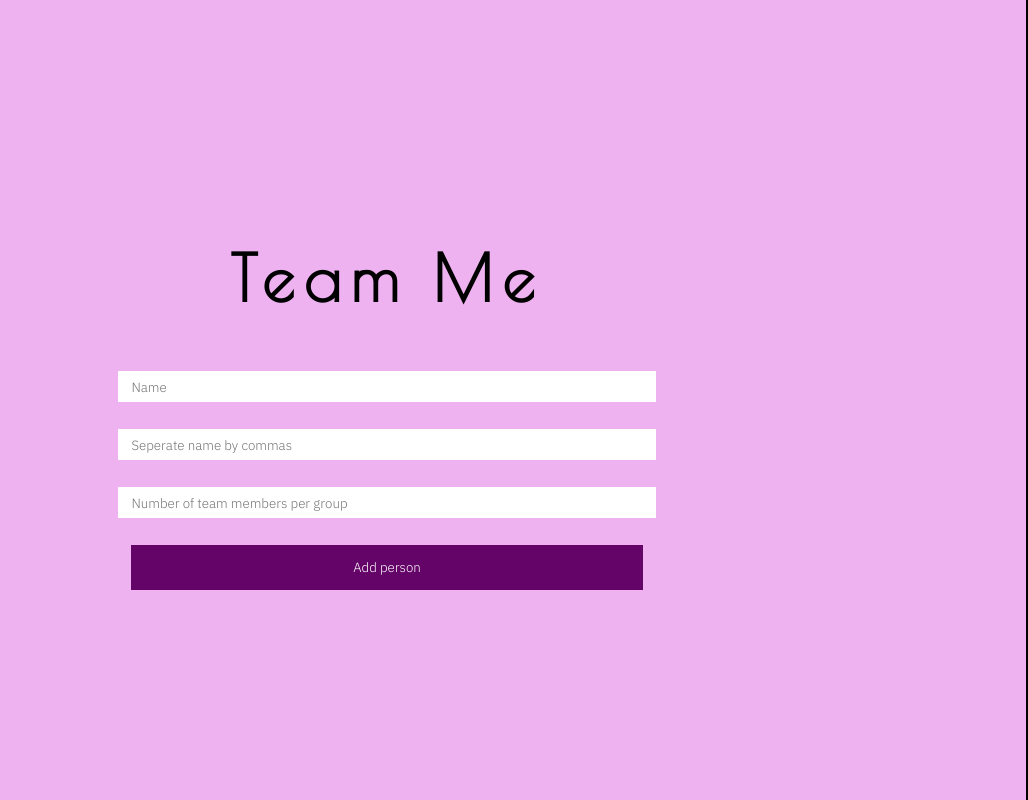
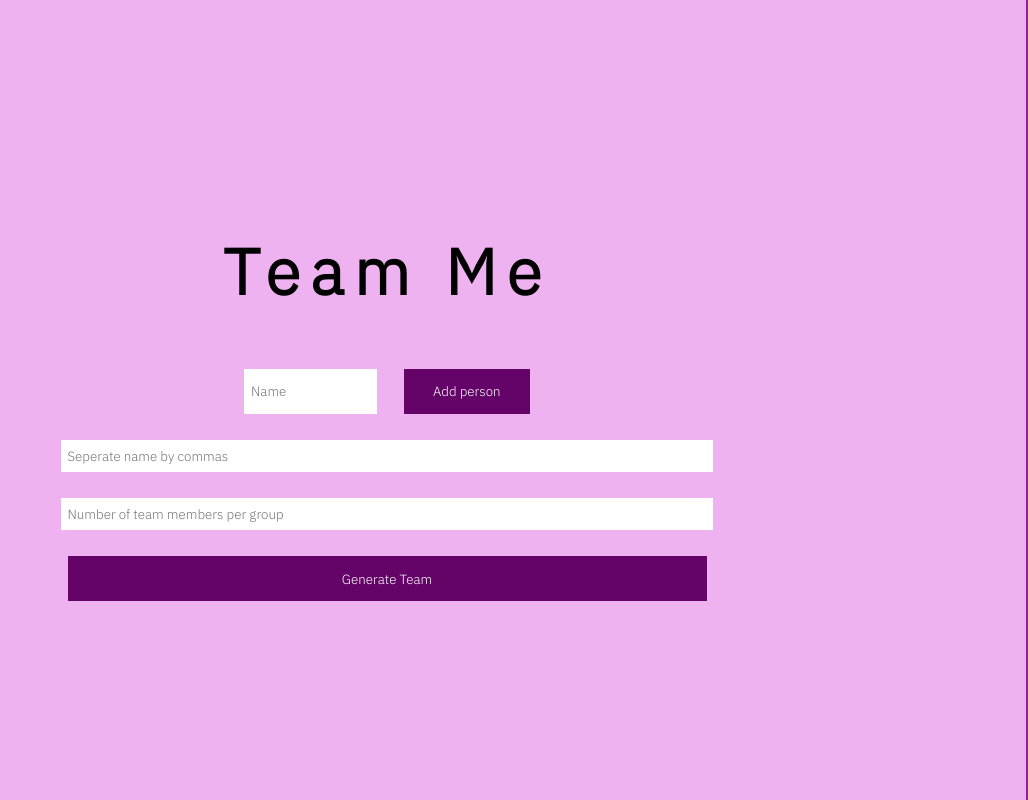
Before and after one commit to HaxagonusD/partner-chooser, a React (Create React App) app: page / in a window 1280 px wide. Shown: the top 800 px of the page, without its empty margins (252-1280 px from the left). Built offline with nearby package versions, Linux system fonts and the light colour scheme.

Commit message:
borders added

```diff
--- a/src/App.css
+++ b/src/App.css
@@ -4,3 +4,8 @@
 	display: flex;
 	flex-wrap: wrap;
 }
+
+.add-person {
+	display: flex;
+	margin: 0 1em;
+}
--- a/src/App.js
+++ b/src/App.js
@@ -24,10 +24,13 @@ function App() {
 		<div className="App">
 			<div className="input-panel">
 				<Header name={"Team Me"} />
-				<input placeholder="Name" />
+				<div className="add-person">
+					<input placeholder="Name" />
+					<button onClick={addPerson}>Add person</button>
+				</div>
 				<input type="textarea" placeholder="Seperate name by commas" onChange={(event) => setCurrentName(event.target.value)} />
 				<input type="number" placeholder="Number of team members per group" onChange={(event) => setCurrentEnemies(event.target.value)} />
-				<button onClick={addPerson}>Add person</button>
+				<button>Generate Team</button>
 			</div>
 			<div className="display-panel">
 				<Header name={"Your generated team:"} />
--- a/src/css/DisplayPanel.css
+++ b/src/css/DisplayPanel.css
@@ -3,7 +3,7 @@
 	display: flex;
 	flex-direction: column;
 	text-align: left;
-	border-left: 2px solid black;
+	border-left: 2px solid rgb(144, 33, 148);
 	height: 100vh;
 	align-items: center;
 	justify-content: center;
--- a/src/css/Header.css
+++ b/src/css/Header.css
@@ -1,6 +1,6 @@
-@import url("https://fonts.googleapis.com/css2?family=Poiret+One&display=swap");
+@import url("https://fonts.googleapis.com/css2?family=IBM+Plex+Sans:wght@300&display=swap");
 
 h1 {
-	font-family: "Poiret One", cursive;
+	font-family: "IBM Plex Sans", sans-serif;
 	letter-spacing: 10px;
 }
--- a/src/css/InputPanel.css
+++ b/src/css/InputPanel.css
@@ -5,7 +5,7 @@
 	display: flex;
 	flex-direction: column;
 	text-align: left;
-	border-right: 2px solid black;
+	border-right: 2px solid rgb(144, 33, 148);
 	height: 100vh;
 	align-items: center;
 	background: rgb(238, 178, 240);
@@ -14,13 +14,13 @@
 
 .input-panel input,
 .input-panel button {
-	width: 40%;
+	width: 50%;
 	margin: 1em;
 	font-family: "IBM Plex Sans", sans-serif;
 }
 
 .input-panel input {
-	padding: 0.5em 1em;
+	padding: 0.5em;
 	text-align: left;
 	outline: none;
 	border: none;
```
